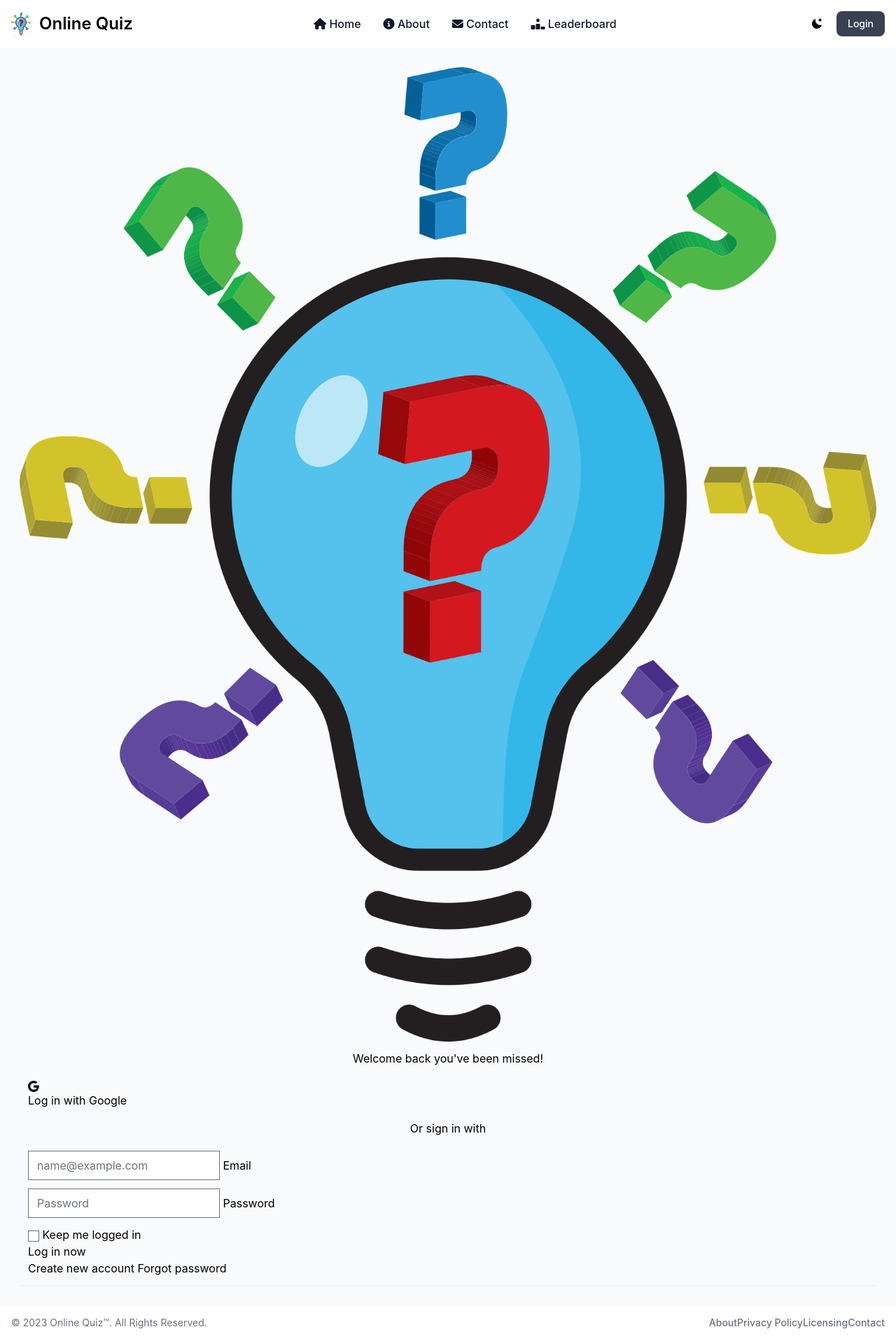
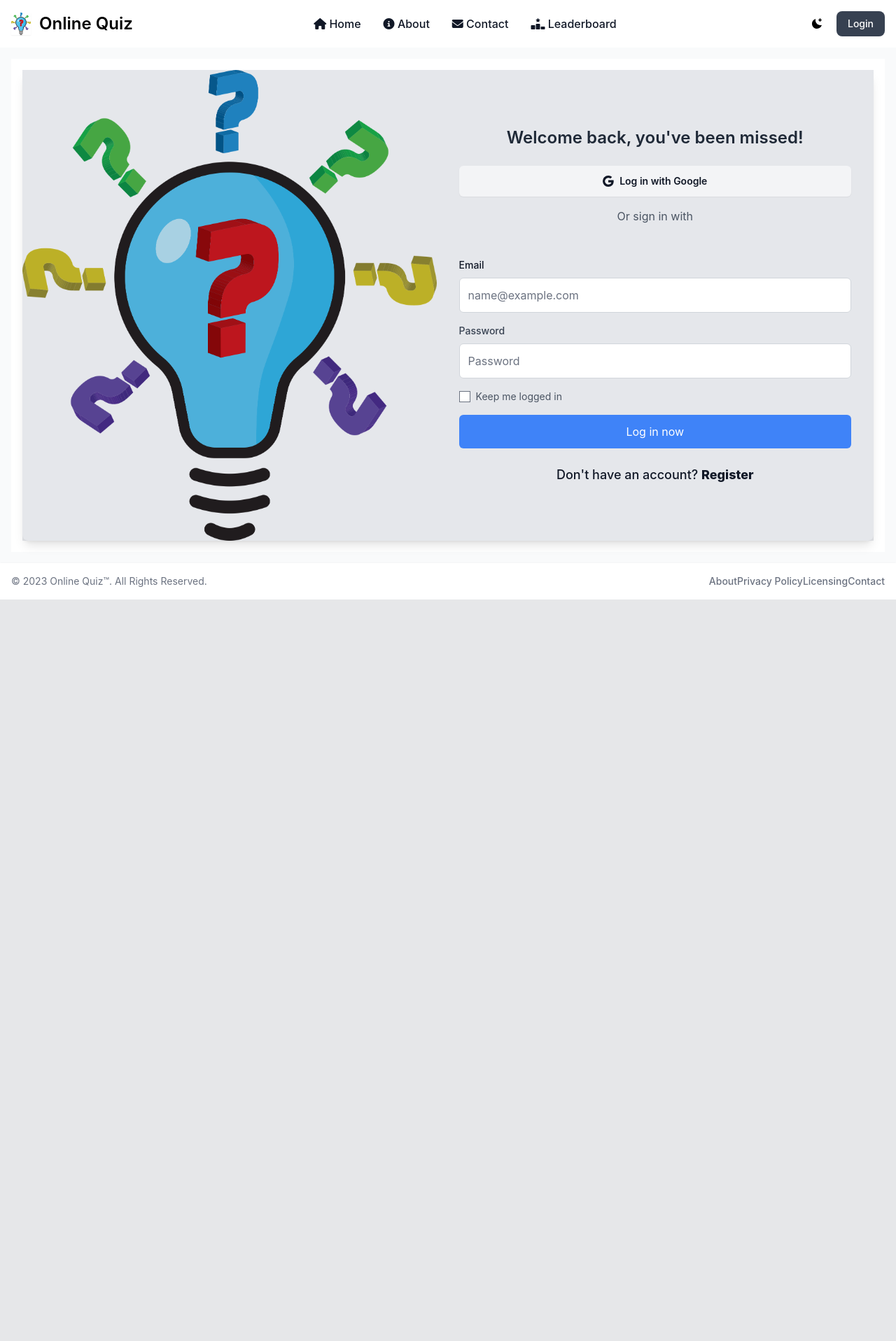
Before and after one commit to kumarprince06/OnlineQuizApp, a Spring Boot app: page /auth/login in a window 1280 px wide. Shown: the whole page at 70% size. After the commit the page ends 857 px from the top, so only its background shows below. Run offline with Spring Boot 4, Linux system fonts and the light colour scheme; some libraries are stand-ins or nearby versions.

Commit message:
Login and register page design completed

```diff
--- a/src/main/resources/templates/auth/login.html
+++ b/src/main/resources/templates/auth/login.html
@@ -5,40 +5,44 @@
     <meta name="viewport" content="width=device-width, initial-scale=1.0" />
     <title>Online Quiz - Login</title>
   </head>
-  <body>
-    <!-- Login 8 - Bootstrap Brain Component -->
-    <section class="bg-light p-3 p-md-4 p-xl-5 mt-xl-5 mt-md-5" id="content">
-      <div class="container">
-        <div class="row justify-content-center">
-          <div class="col-12 col-xxl-11">
-            <div class="card border-light-subtle shadow-sm">
-              <div class="row g-0">
-                <div class="col-12 col-md-6">
+  <body >
+    <!-- Login Section -->
+    <section
+      class="bg-white dark:bg-gray-900 p-4 md:p-16 lg:p-20 mt-16"
+      id="content"
+    >
+      <div class="container mx-auto bg-gray-200 dark:bg-gray-900">
+        <div class="flex justify-center">
+          <div class="w-full md:w-9/12 lg:w-7/12 xl:w-6/12">
+            <div
+              class="bg-gray-200 dark:bg-gray-200 shadow-lg rounded-lg overflow-hidden"
+            >
+              <div class="flex flex-col md:flex-row">
+                <!-- Left Image Section -->
+                <div class="w-full md:w-1/2 relative">
                   <img
-                    class="img-fluid rounded-start w-100 h-100 object-fit-cover"
-                    loading="lazy"
                     th:src="@{/images/login_logo.png}"
                     alt="Welcome back you've been missed!"
+                    class="w-full h-full object-cover mix-blend-overlay"
+                    style="mix-blend-mode: multiply"
                   />
+                  <div class="absolute inset-0 bg-black opacity-25"></div>
+                  <!-- Overlay for better blending -->
                 </div>
-                <div
-                  class="col-12 col-md-6 d-flex align-items-center justify-content-center"
+                <!-- Right Form Section -->
+                <div class="w-full md:w-1/2 p-8 flex flex-col justify-center">
+                  <div class="text-center mb-6">
+                    <h4
+                      class="text-2xl font-semibold text-gray-800 dark:text-black"
                     >
-                  <div class="col-12 col-lg-11 col-xl-10">
-                    <div class="card-body p-3 p-md-4 p-xl-5">
-                      <div class="row">
-                        <div class="col-12">
-                          <div class="mb-5">
-                            <h4 class="text-center">
-                              Welcome back you've been missed!
+                      Welcome back, you've been missed!
                     </h4>
                   </div>
-                        </div>
-                      </div>
-                      <div class="row">
-                        <div class="col-12">
-                          <div class="d-flex gap-3 flex-column">
-                            <a href="#!" class="btn btn-lg btn-outline-dark">
+                  <div class="mb-6">
+                    <a
+                      href="#!"
+                      class="flex justify-center items-center font-semibold gap-2 w-full bg-gray-100 hover:bg-gray-500 transition-all text-gray-900 py-3 px-4 rounded-md shadow-sm mb-4"
+                    >
                       <svg
                         xmlns="http://www.w3.org/2000/svg"
                         width="16"
@@ -51,91 +55,75 @@
                           d="M15.545 6.558a9.42 9.42 0 0 1 .139 1.626c0 2.434-.87 4.492-2.384 5.885h.002C11.978 15.292 10.158 16 8 16A8 8 0 1 1 8 0a7.689 7.689 0 0 1 5.352 2.082l-2.284 2.284A4.347 4.347 0 0 0 8 3.166c-2.087 0-3.86 1.408-4.492 3.304a4.792 4.792 0 0 0 0 3.063h.003c.635 1.893 2.405 3.301 4.492 3.301 1.078 0 2.004-.276 2.722-.764h-.003a3.702 3.702 0 0 0 1.599-2.431H8v-3.08h7.545z"
                         />
                       </svg>
-                              <span class="ms-2 fs-6">Log in with Google</span>
+                      <span class="text-sm">Log in with Google</span>
                     </a>
+                    <p
+                      class="text-center mt-4 mb-6 text-gray-600 dark:text-gray-600"
+                    >
+                      Or sign in with
+                    </p>
                   </div>
-                          <p class="text-center mt-4 mb-5">Or sign in with</p>
-                        </div>
-                      </div>
-                      <form action="#!">
-                        <div class="row gy-3 overflow-hidden">
-                          <div class="col-12">
-                            <div class="form-floating mb-3">
+                  <!-- Login Form -->
+                  <form action="#!" method="POST">
+                    <div class="space-y-4">
+                      <!-- Email Input -->
+                      <div>
+                        <label
+                          for="email"
+                          class="block text-sm font-medium text-gray-900 dark:text-gray-900"
+                          >Email</label
+                        >
                         <input
                           type="email"
-                                class="form-control"
+                          id="email"
                           name="email"
-                                id="email"
+                          class="mt-2 w-full p-3 border border-gray-300 text-black rounded-md focus:ring-2 focus:ring-blue-500 dark:bg-gray-100 dark:border-gray-600 dark:text-gray-900"
                           placeholder="name@example.com"
                           required
                         />
-                              <label for="email" class="form-label"
-                                >Email</label
+                      </div>
+                      <!-- Password Input -->
+                      <div>
+                        <label
+                          for="password"
+                          class="block text-sm font-medium text-gray-700 dark:text-gray-900"
+                          >Password</label
                         >
-                            </div>
-                          </div>
-                          <div class="col-12">
-                            <div class="form-floating mb-3">
                         <input
                           type="password"
-                                class="form-control"
+                          id="password"
                           name="password"
-                                id="password"
-                                value=""
+                          class="mt-2 w-full p-3 border border-gray-300 rounded-md text-black focus:ring-2 focus:ring-blue-500 dark:bg-gray-100 dark:text-gray-900 dark:border-gray-600"
                           placeholder="Password"
                           required
                         />
-                              <label for="password" class="form-label"
-                                >Password</label
+                      </div>
+                      <!-- Remember Me Checkbox -->
+                      <div class="flex items-center space-x-2">
+                        <input
+                          type="checkbox"
+                          id="remember_me"
+                          name="remember_me"
+                          class="h-4 w-4 text-blue-500 focus:ring-blue-500"
+                        />
+                        <label
+                          for="remember_me"
+                          class="text-sm text-gray-600 dark:text-gray-400"
+                          >Keep me logged in</label
                         >
                       </div>
-                          </div>
-                          <div class="col-12">
-                            <div class="form-check">
-                              <input
-                                class="form-check-input"
-                                type="checkbox"
-                                value=""
-                                name="remember_me"
-                                id="remember_me"
-                              />
-                              <label
-                                class="form-check-label text-secondary"
-                                for="remember_me"
+                      <!-- Submit Button -->
+                      <div>
+                        <button
+                          type="submit"
+                          class="w-full py-3 bg-blue-500 text-white rounded-md hover:bg-blue-900 transition duration-200"
                         >
-                                Keep me logged in
-                              </label>
-                            </div>
-                          </div>
-                          <div class="col-12">
-                            <div class="d-grid">
-                              <button class="btn btn-dark btn-lg" type="submit">
                           Log in now
                         </button>
                       </div>
                     </div>
-                        </div>
                   </form>
-                      <div class="row">
-                        <div class="col-12">
-                          <div
-                            class="d-flex gap-2 gap-md-4 flex-column flex-md-row justify-content-md-center mt-5"
-                          >
-                            <a
-                              href="#!"
-                              class="link-secondary text-decoration-none"
-                              >Create new account</a
-                            >
-                            <a
-                              href="#!"
-                              class="link-secondary text-decoration-none"
-                              >Forgot password</a
-                            >
-                          </div>
-                        </div>
-                      </div>
-                    </div>
-                  </div>
+                  <p class="mx-auto text-gray-900 mt-6 font-medium text-lg">Don't have an account? <a th:href="@{/auth/register}" class="font-extrabold">Register</a></p>
                 </div>
               </div>
             </div>
--- a/src/main/resources/templates/common/header.html
+++ b/src/main/resources/templates/common/header.html
@@ -76,7 +76,7 @@
 
       <a
         type="button"
-        th:href="@{/login}"
+        th:href="@{/auth/login}"
         class="text-white bg-gray-700 hover:bg-gray-900 focus:ring-4 focus:outline-none focus:ring-gray-300 font-medium rounded-lg text-sm px-4 py-2 text-center dark:bg-blue-500 dark:hover:bg-blue-700 dark:focus:ring-blue-800"
       >
         Login
```
Also changed, not shown: src/main/resources/templates/auth/register.html (added, +179 -0 lines). Lines whose indentation alone changed are shown as unchanged.
